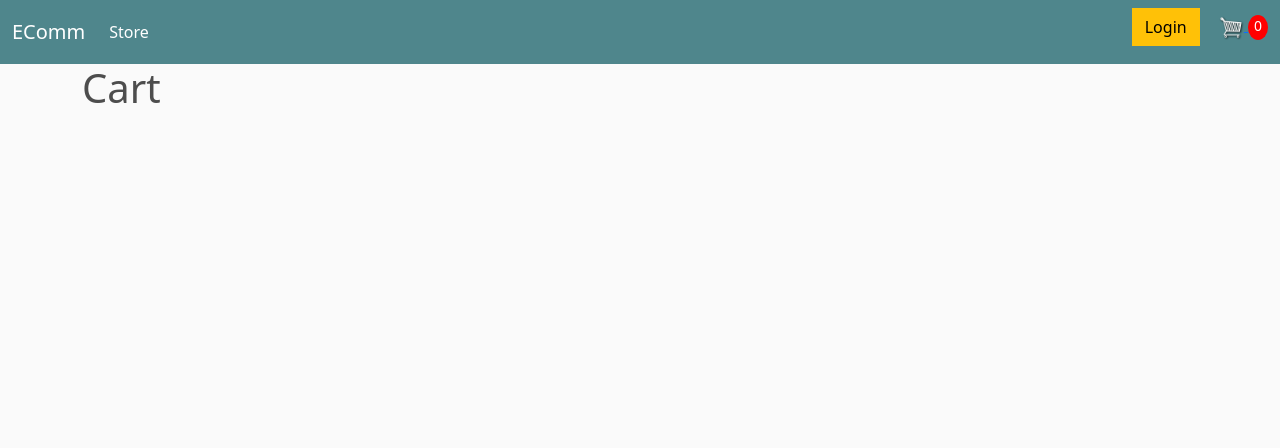
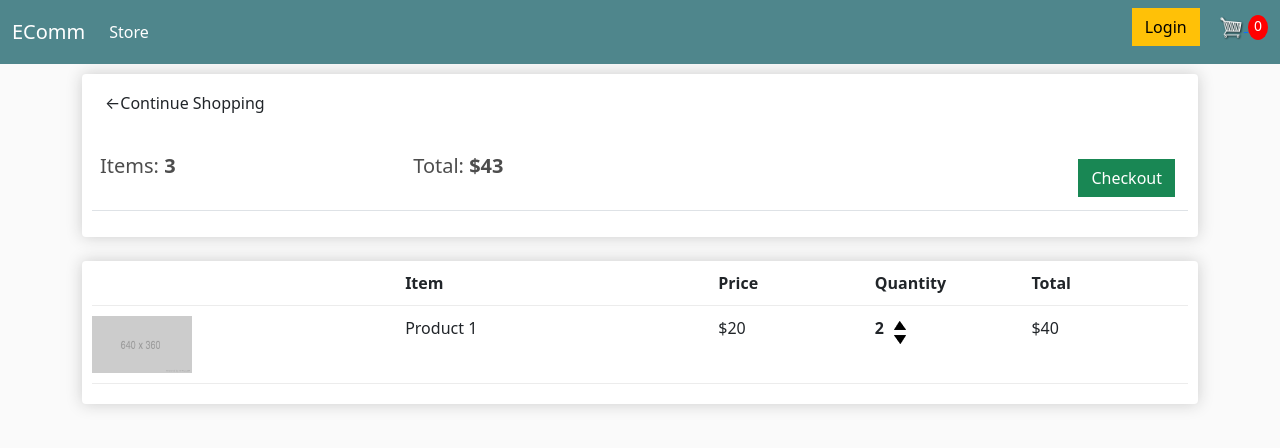
Before and after one commit to bnitish101/PythonDjango_EcommerceWebsite, a Django app: page /cart/ in a window 1280 px wide. Shown: the top 448 px of the page. Run offline with Django 4.2, Linux system fonts and the light colour scheme; lists and menus that the app fills with data are empty.

Commit message:
cart page design and render in template

```diff
--- a/ecommerce/store/templates/store/cart.html
+++ b/ecommerce/store/templates/store/cart.html
@@ -2,5 +2,49 @@
 {% load static %}
 
 {% block content %}
-    <h1>Cart</h1>
+    <!-- .row>.col-lg12>.box-element>a.btn.btn-out-line-dark+br*2+table.table>tr>(th*2>h5>strong)+th>a -->
+    <div class="row">
+        <div class="col-lg-12">
+            <div class="box-element">
+                <a href="{% url 'store' %}" class="btn btn-out-line-dark">&#x2190;Continue Shopping</a>
+                <br>
+                <br>
+                <table class="table">
+                    <tr>
+                        <th>
+                            <h5>Items: <strong>3</strong></h5>
+                        </th>
+                        <th>
+                            <h5>Total: <strong>$43</strong></h5>
+                        </th>
+                        <th><a style="float:right; margin:5px;" class="btn btn-success" href="{% url 'checkout' %}">Checkout</a></th>
+                    </tr>
+                </table>
+            </div>
+            <br>
+            <div class="box-element">
+                <div class="cart-row">
+                    <div style="flex:2"></div>
+                    <div style="flex:2"><strong>Item</strong></div>
+                    <div style="flex:1"><strong>Price</strong></div>
+                    <div style="flex:1"><strong>Quantity</strong></div>
+                    <div style="flex:1"><strong>Total</strong></div>
+                </div>
+
+                <div class="cart-row">
+                    <div style="flex: 2;"><img src="{% static 'images/placeholder.png'%}" alt="" class="row-image"></div>
+                    <div style="flex: 2;">Product 1</div>
+                    <div style="flex: 1;">$20</div>
+                    <div style="flex: 1; display: inherit;">
+                        <p class="quantity">2</p>
+                        <div>
+                            <img src="{% static 'images/arrow-up.png' %}" alt="" class="chg-quantity">
+                            <img src="{% static 'images/arrow-down.png' %}" alt="" class="chg-quantity">
+                        </div>
+                    </div>
+                    <div style="flex: 1;">$40</div>
+                </div>
+            </div>
+        </div>
+    </div>
 {% endblock content %}
--- a/ecommerce/store/urls.py
+++ b/ecommerce/store/urls.py
@@ -20,6 +20,6 @@ from . import views
 urlpatterns = [
     path('', views.store, name='store'),
     path('cart/', views.cart, name='cart'),
-    path('checkout/', views.checkout, name='checkput'),
+    path('checkout/', views.checkout, name='checkout'),
 
 ]
```
